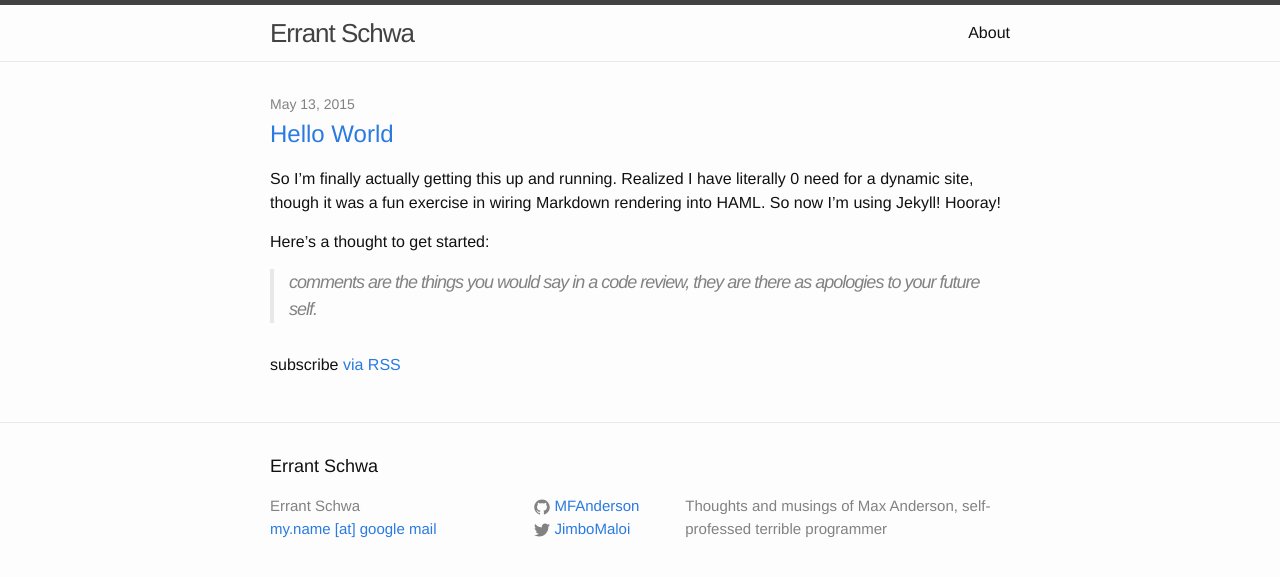
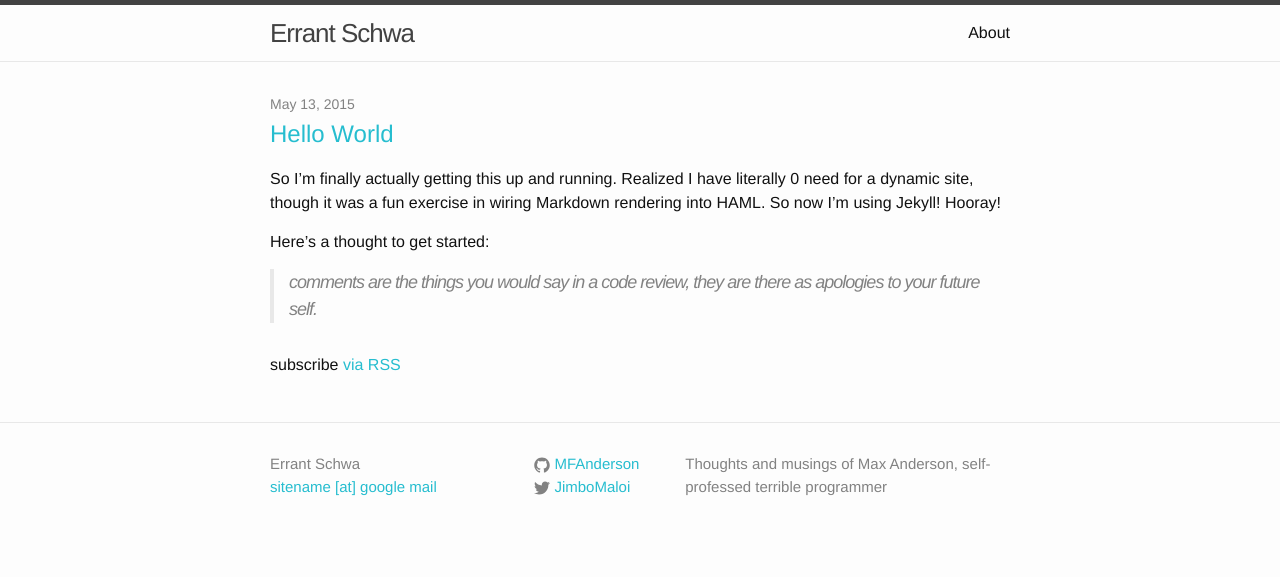
Before and after one commit to MFAnderson/MFAnderson.github.io, a Jekyll site: the page built from index.html, in a window 1280 px wide. Shown: the top 577 px of the page. Built offline with Jekyll 4.4.1, drawn with Linux system fonts in a browser that asks for light colours.

Commit message:
more janitoring. static site commit messages are weird

```diff
--- a/_config.yml
+++ b/_config.yml
@@ -1,6 +1,6 @@
 # Site settings
 title: Errant Schwa
-email: my.name [at] google mail
+email: sitename [at] google mail
 description: > # this means to ignore newlines until "baseurl:"
   Thoughts and musings of Max Anderson, self-professed terrible
   programmer
--- a/_includes/footer.html
+++ b/_includes/footer.html
@@ -1,8 +1,6 @@
 <footer class="site-footer">
 
   <div class="wrapper">
-
-    <h2 class="footer-heading">{{ site.title }}</h2>
 
     <div class="footer-col-wrapper">
       <div class="footer-col  footer-col-1">
--- a/css/main.scss
+++ b/css/main.scss
@@ -15,7 +15,7 @@ $spacing-unit:     30px;
 
 $text-color:       #111;
 $background-color: #fdfdfd;
-$brand-color:      #2a7ae2;
+$brand-color:      #26bdcf;
 
 $grey-color:       #828282;
 $grey-color-light: lighten($grey-color, 40%);
```
